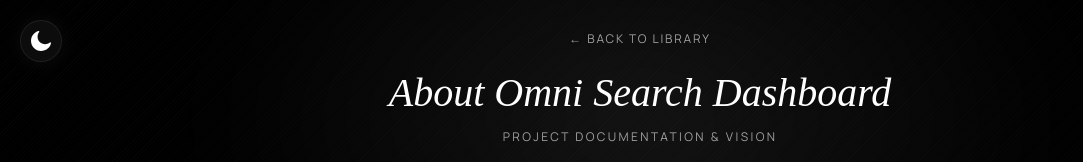
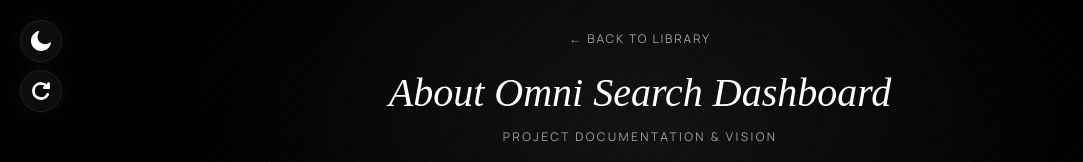
Before and after one commit to FierceSloth/omni-search-dashboard, a React (Vite) app: page /about in a window 1280 px wide. Shown: the top 162 px of the page, without its empty margins (0-1083 px from the left). Built offline with nearby package versions, Linux system fonts and the light colour scheme; no server answers; a web font is replaced by a local one.

Commit message:
feat: implement manual cache refresh feature

```diff
--- a/src/app/ui/app.module.scss
+++ b/src/app/ui/app.module.scss
@@ -28,9 +28,13 @@
   filter: blur(40px);
 }
 
-.themeSwitcher {
+.toolbar {
   position: fixed;
   top: 20px;
   left: 20px;
   z-index: var(--z-sticky);
+
+  display: flex;
+  flex-direction: column;
+  gap: 8px;
 }
--- a/src/app/ui/app.tsx
+++ b/src/app/ui/app.tsx
@@ -2,13 +2,18 @@ import { ThemeSwitcher } from '@/features/theme-switcher';
 import { type ReactNode } from 'react';
 import { Outlet } from 'react-router-dom';
 
+import { RefreshButton } from '@/features/refresh-data';
 import styles from './app.module.scss';
 
 export function App(): ReactNode {
   return (
     <>
       <div className={styles.ambientLight} data-testid="background" />
-      <ThemeSwitcher className={styles.themeSwitcher} />
+
+      <div className={styles.toolbar}>
+        <ThemeSwitcher />
+        <RefreshButton />
+      </div>
 
       <div className={styles.container}>
         <Outlet />
--- /dev/null
+++ b/src/features/refresh-data/index.ts
@@ -0,0 +1 @@
+export { RefreshButton } from './ui/refresh-button';
--- /dev/null
+++ b/src/features/refresh-data/ui/refresh-button.module.scss
@@ -0,0 +1,51 @@
+.refreshButton {
+  .iconContainer {
+    width: 100%;
+    height: 100%;
+    display: flex;
+    align-items: center;
+    justify-content: center;
+
+    transition: transform 0.4s cubic-bezier(0.34, 1.56, 0.64, 1);
+
+    :global(svg) {
+      fill: none !important;
+      transform: rotate(0deg);
+      stroke-width: 3.3px;
+      transition: stroke-width 0.3s ease;
+    }
+  }
+
+  &:active {
+    .iconContainer {
+      transform: rotate(90deg) scale(0.92);
+    }
+  }
+
+  :global(html[data-theme='light']) & {
+    .iconContainer :global(svg) {
+      stroke-width: 2.55px;
+    }
+  }
+}
+
+.isRefreshing {
+  pointer-events: none;
+
+  .iconContainer {
+    transform: rotate(0deg) scale(1);
+  }
+
+  :global(svg) {
+    animation: imbaSmoothSpin 0.5s cubic-bezier(0.25, 1, 0.5, 1) forwards;
+  }
+}
+
+@keyframes imbaSmoothSpin {
+  0% {
+    transform: rotate(0deg);
+  }
+  100% {
+    transform: rotate(360deg);
+  }
+}
--- /dev/null
+++ b/src/features/refresh-data/ui/refresh-button.tsx
@@ -0,0 +1,42 @@
+import classNames from 'classnames';
+import { useState, type ReactNode } from 'react';
+import { useDispatch } from 'react-redux';
+
+import { gameApi } from '@/entities/game/api/game-api';
+import { IconButton } from '@/shared/ui/icon-button';
+
+import refreshIcon from '@shared/assets/svg/refresh-icon.svg?raw';
+
+import styles from './refresh-button.module.scss';
+
+interface IProps {
+  className?: string;
+}
+
+export function RefreshButton({ className }: IProps): ReactNode {
+  const dispatch = useDispatch();
+  const [isRefreshing, setIsRefreshing] = useState(false);
+
+  const handleRefresh = (): void => {
+    if (isRefreshing) return;
+
+    setIsRefreshing(true);
+    dispatch(gameApi.util.invalidateTags(['Games', 'GameDetails']));
+
+    setTimeout(() => {
+      setIsRefreshing(false);
+    }, 500);
+  };
+
+  return (
+    <IconButton
+      className={classNames(styles.refreshButton, className, {
+        [styles.isRefreshing]: isRefreshing,
+      })}
+      onClick={handleRefresh}
+      aria-label="Refresh data"
+    >
+      <span className={styles.iconContainer} dangerouslySetInnerHTML={{ __html: refreshIcon }} />
+    </IconButton>
+  );
+}
```
Also changed, not shown: src/shared/assets/svg/refresh-icon.svg (added).
